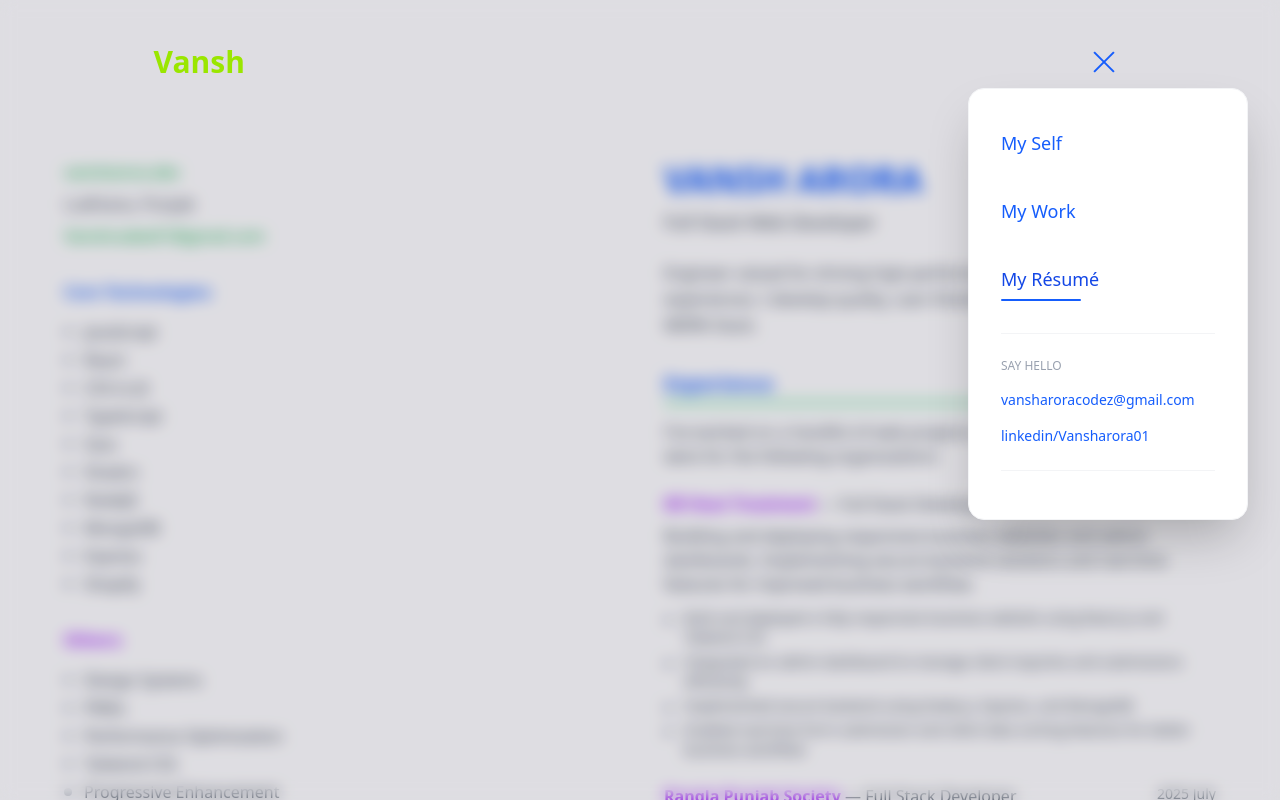
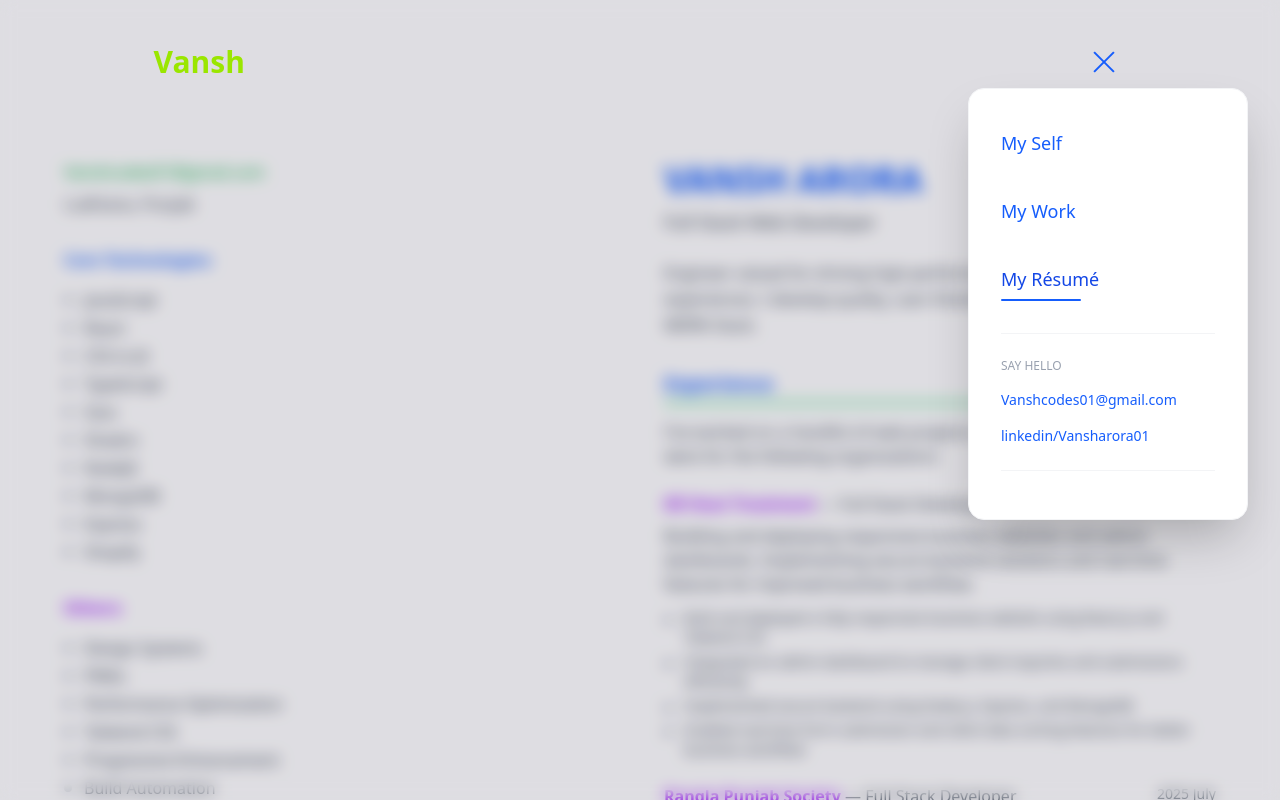
Before and after one commit to VanshArora01/My-Portfolio, a React (Vite) app in the folder Frontend/: page /resume in a window 1280 px wide. Both pictures are taken after a click on the button "Toggle menu". Shown: the top 800 px of the page. Built offline with nearby package versions, Linux system fonts and the light colour scheme; no server answers.

Commit message:
Final Commit

```diff
--- a/Frontend/src/Components/Navbar.jsx
+++ b/Frontend/src/Components/Navbar.jsx
@@ -201,8 +201,8 @@ const Navbar = () => {
                                 <div className="text-xs font-medium text-gray-400 uppercase">
                                     Say Hello
                                 </div>
-                                <a href="" className="block text-sm text-blue-600 hover:text-blue-800">
-                                    vansharoracodez@gmail.com
+                                <a  className="block text-sm text-blue-600 hover:text-blue-800">
+                                    Vanshcodes01@gmail.com
                                 </a>
                                 <a href="https://www.linkedin.com/in/vansharora01/" className="block text-sm text-blue-600 hover:text-blue-800">
                                     linkedin/Vansharora01
--- a/Frontend/src/Pages/Resume.jsx
+++ b/Frontend/src/Pages/Resume.jsx
@@ -47,7 +47,7 @@ const Resume = () => {
       description: "Developed a fully responsive AI Powered Learning Platfrom using React.js and Tailwind CSS.",
       achievements: [
         "Developed a fully responsive AI Powered Learning Platfrom using React.js and Tailwind CSS",
-        "Integrated a AI Powered Learning Platfrom for the AI Powered Learning Platfrom",
+        "Integrated a AI Powered Learning Platfrom for Students",
         "Enabled Student and Teacher Dashboard for the Easy Management of the Platfrom"
       ]
     },
@@ -93,9 +93,8 @@ const Resume = () => {
               {/* Contact Info */}
               <div>
                 <div className="space-y-2 text-gray-700">
-                  <div className="text-green-600 font-medium">vansharora.dev</div>
+                  <div className="text-green-600">Vanshcodes01@gmail.com</div>
                   <div>Ludhiana, Punjab</div>
-                  <div className="text-green-600">Vanshcodes01@gmail.com</div>
                 </div>
               </div>
 
```
